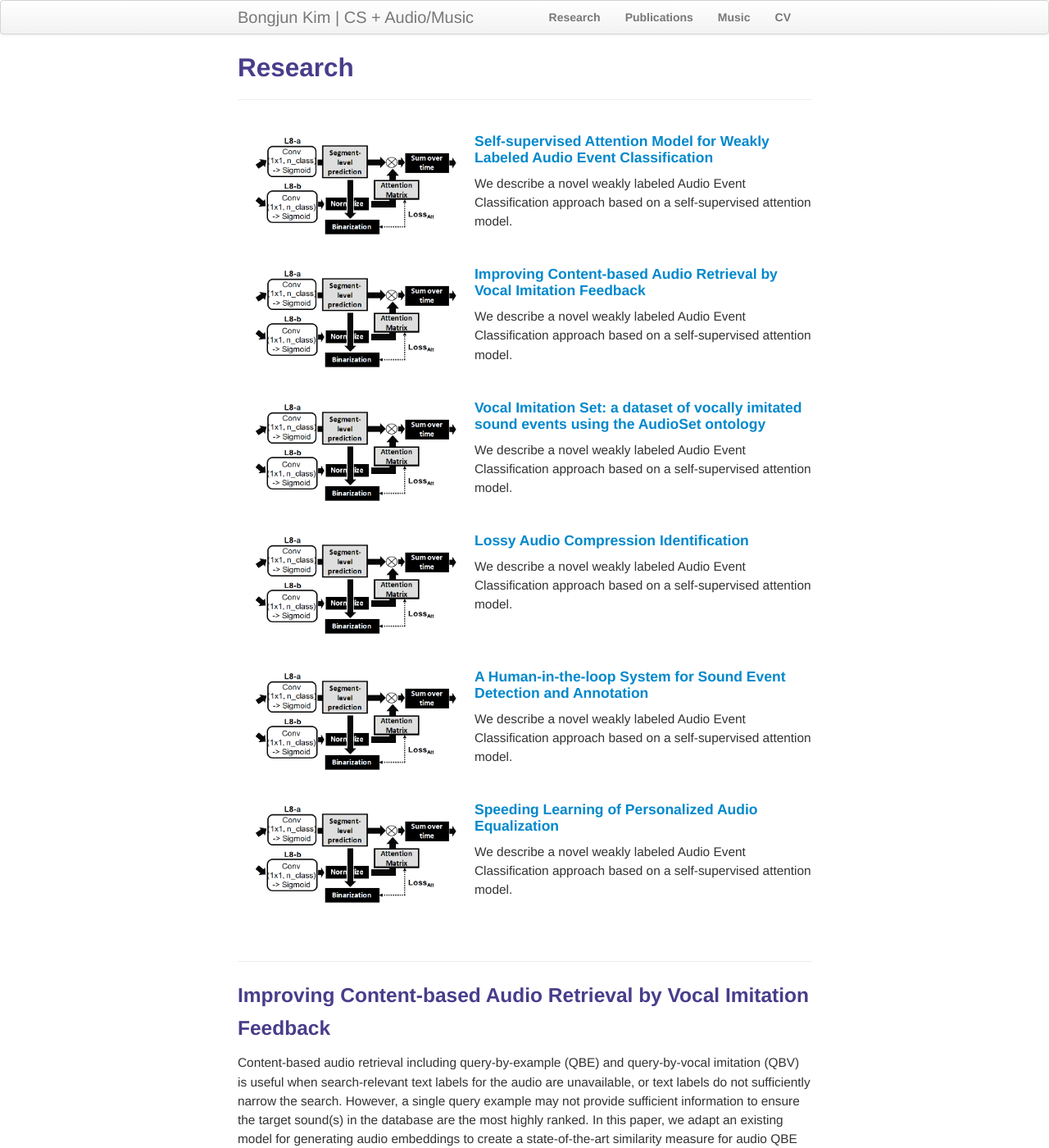
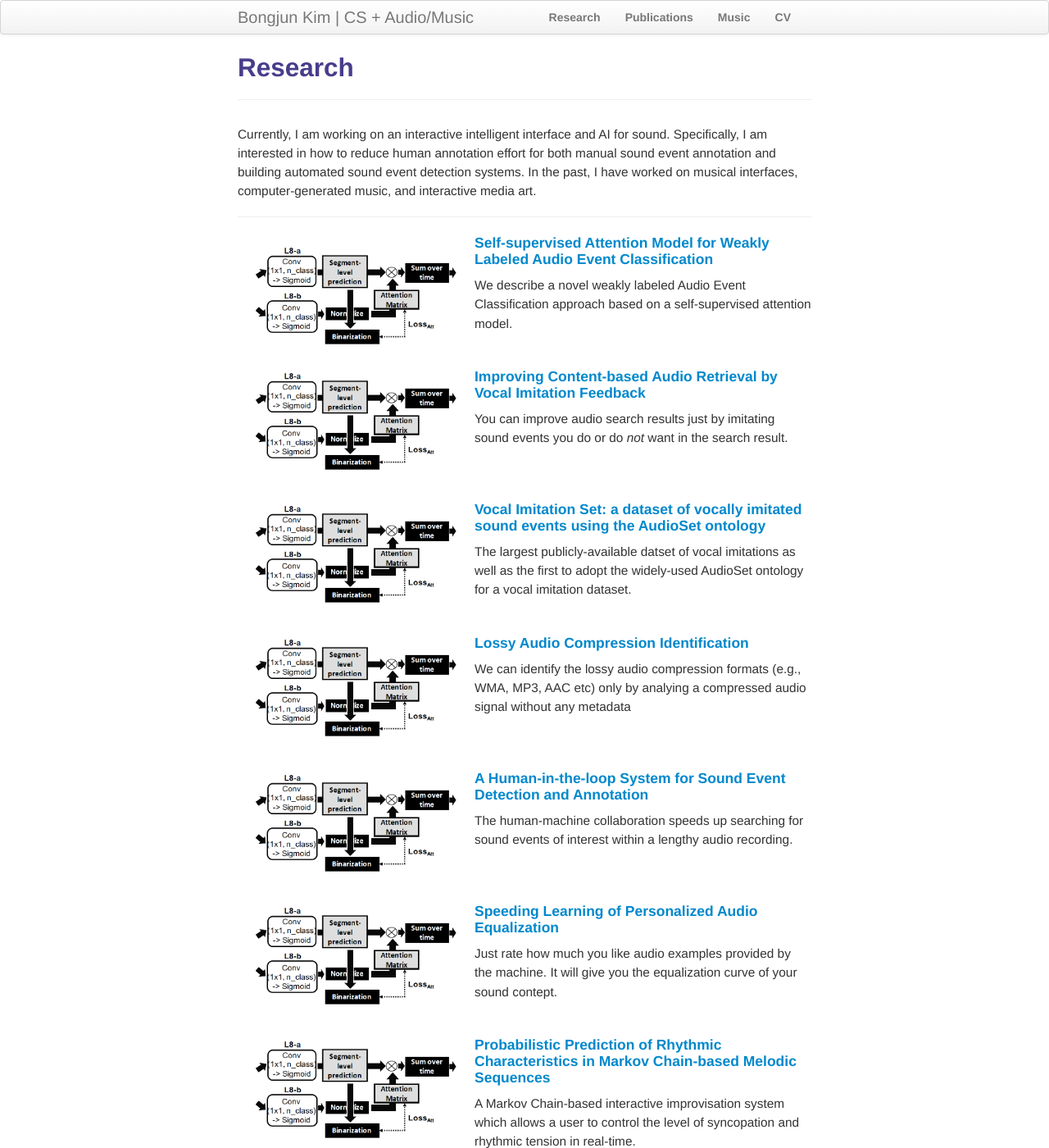
Before and after one commit to bongjun/bongjun.github.io, a Jekyll site: the page built from pages/research.md, in a window 1280 px wide and 1400 px high. Shown: the whole window at 82% size. Built offline with Jekyll 4.4.1, drawn with Linux system fonts in a browser that asks for light colours; some of the changed text lies outside the part shown.

Commit message:
updated past research

```diff
--- a/pages/research.md
+++ b/pages/research.md
@@ -4,40 +4,75 @@ title: Research
 description: Bongjun Kim's research
 ---
 
+Currently, I am working on an interactive intelligent interface and AI for sound. Specifically, I am interested in how to reduce human annotation effort for both manual sound event annotation and building automated sound event detection systems. In the past, I have worked on musical interfaces, computer-generated music, and interactive media art.
+
+<hr>
+
 <a href="../pages/research.html"><img src="../pages/files/eusipco19.png" width="35%" height="35%" align="left" style="margin:10px 20px "></a>
 #### [Self-supervised Attention Model for Weakly Labeled Audio Event Classification](https://bongjun.github.io/pages/research.html)
 We describe a novel weakly labeled Audio Event Classification approach based on a self-supervised attention model.
+
 
 <br>
 <a href="../pages/research.html"><img src="../pages/files/eusipco19.png" width="35%" height="35%" align="left" style="margin:10px 20px "></a>
 #### [Improving Content-based Audio Retrieval by Vocal Imitation Feedback](https://bongjun.github.io/pages/research.html)
 
-We describe a novel weakly labeled Audio Event Classification approach based on a self-supervised attention model.
+You can improve audio search results just by imitating sound events you do or do *not* want in the search result.<br><br>
 
 <br>
 <a href="../pages/research.html"><img src="../pages/files/eusipco19.png" width="35%" height="35%" align="left" style="margin:10px 20px "></a>
 #### [Vocal Imitation Set: a dataset of vocally imitated sound events using the AudioSet ontology](https://bongjun.github.io/pages/research.html)
 
-We describe a novel weakly labeled Audio Event Classification approach based on a self-supervised attention model.
+The largest publicly-available datset of vocal imitations as well as the first to adopt the widely-used AudioSet ontology for a vocal imitation dataset.
 
 <br>
 <a href="../pages/research.html"><img src="../pages/files/eusipco19.png" width="35%" height="35%" align="left" style="margin:10px 20px "></a>
 #### [Lossy Audio Compression Identification](https://bongjun.github.io/pages/research.html)
 
-We describe a novel weakly labeled Audio Event Classification approach based on a self-supervised attention model.
+We can identify the lossy audio compression formats (e.g., WMA, MP3, AAC etc) only by analying a compressed audio signal without any metadata
 
 <br>
 <br>
 <a href="../pages/research.html"><img src="../pages/files/eusipco19.png" width="35%" height="35%" align="left" style="margin:10px 20px "></a>
 #### [A Human-in-the-loop System for Sound Event Detection and Annotation](https://bongjun.github.io/pages/research.html)
 
-We describe a novel weakly labeled Audio Event Classification approach based on a self-supervised attention model.
+The human-machine collaboration speeds up searching for sound events of interest within a lengthy audio recording.<br><br>
 
 <br>
 <a href="../pages/research.html"><img src="../pages/files/eusipco19.png" width="35%" height="35%" align="left" style="margin:10px 20px "></a>
 #### [Speeding Learning of Personalized Audio Equalization](https://bongjun.github.io/pages/research.html)
 
-We describe a novel weakly labeled Audio Event Classification approach based on a self-supervised attention model.
+Just rate how much you like audio examples provided by the machine. It will give you the equalization curve of your sound contept.
+
+<br>
+<a href="../pages/projects/markov.html"><img src="../pages/files/eusipco19.png" width="35%" height="35%" align="left" style="margin:10px 20px "></a>
+#### [Probabilistic Prediction of Rhythmic Characteristics in Markov Chain-based Melodic Sequences](../pages/projects/markov.html)
+
+A Markov Chain-based interactive improvisation system which allows a user to control the level of syncopation and rhythmic tension in real-time.
+
+<br>
+<a href="../pages/projects/iam_hear.html"><img src="../pages/files/eusipco19.png" width="35%" height="35%" align="left" style="margin:10px 20px "></a>
+#### [I.M.Hear](../pages/projects/iam_hear.html)
+
+I.M.Hear is a tabletop interface that uses mobile devices as UI components. Position of each mobile device on the table is tracked down in real time only using acoustic signals in "theoretically audible, but practically inaudible range.
+
+<br>
+<a href="../pages/projects/ways.html"><img src="../pages/files/eusipco19.png" width="35%" height="35%" align="left" style="margin:10px 20px "></a>
+#### [Where Are You Standing?](../pages/projects/ways.html)
+
+**Where Are You Standing?** is an interactive, collaborative mobile music piece using smartphones' digital compass.<br><br><br>
+
+<br>
+<a href="../pages/projects/turning_into_sound.html"><img src="../pages/files/eusipco19.png" width="35%" height="35%" align="left" style="margin:10px 20px "></a>
+#### [Turning Into Sound](../pages/projects/turning_into_sound.html)
+
+**Turning Into Sound** is an interactive multimedia installation. People can make music by drawing on a white board with three color pens.<br><br><br>
+
+<br>
+<a href="../pages/projects/dont_imagine.html"><img src="../pages/files/eusipco19.png" width="35%" height="35%" align="left" style="margin:10px 20px "></a>
+#### [Dance performance with mobile phone-Don't Imagine](../pages/projects/dont_imagine.html)
+
+**Don't Imagine** is  a new media dance performance. I participated as a multimedia engineer to develop mobile-phone based interactive music controllers for dancers.
 
 <!-- We describe a novel weakly labeled Audio Event Classification approach based on a self-supervised attention model. The weakly labeled framework is used to eliminate the need for expensive data labeling procedure and self-supervised attention is deployed to help a model distinguish between relevant and irrelevant parts of a weakly labeled audio clip in a more effective manner compared to prior attention models. We also propose a highly effective strongly supervised attention model when strong labels are available. This model also serves as an upper bound for the self-supervised model. The performances of the model with self-supervised attention training are comparable to the strongly supervised one which is trained using strong labels. We show that our self-supervised attention method is especially beneficial for short audio events.* -->
 
```
